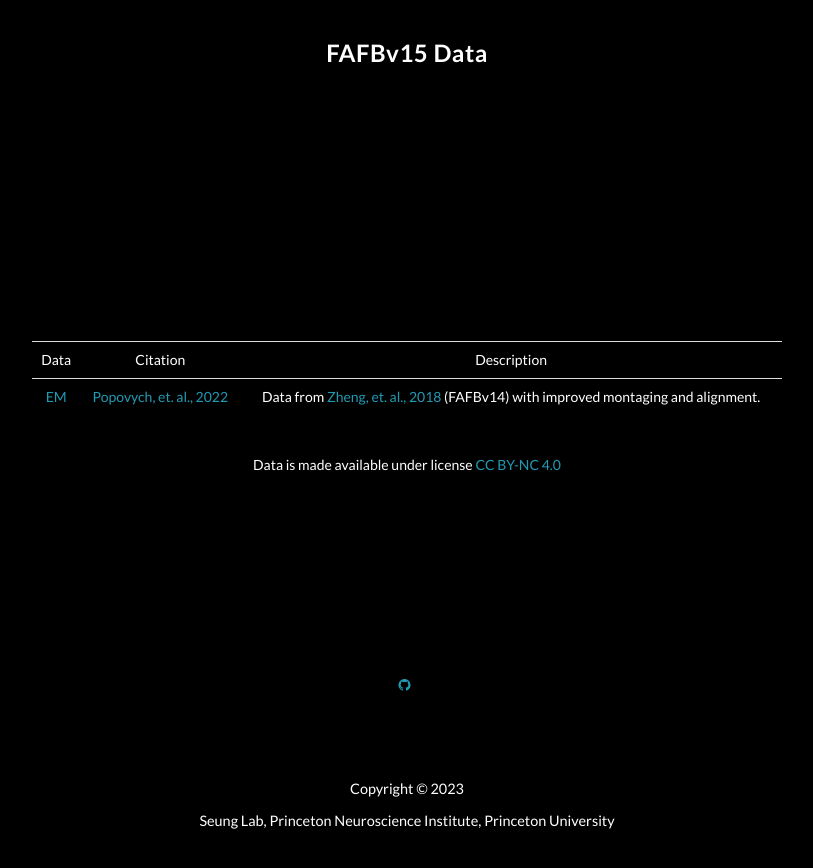
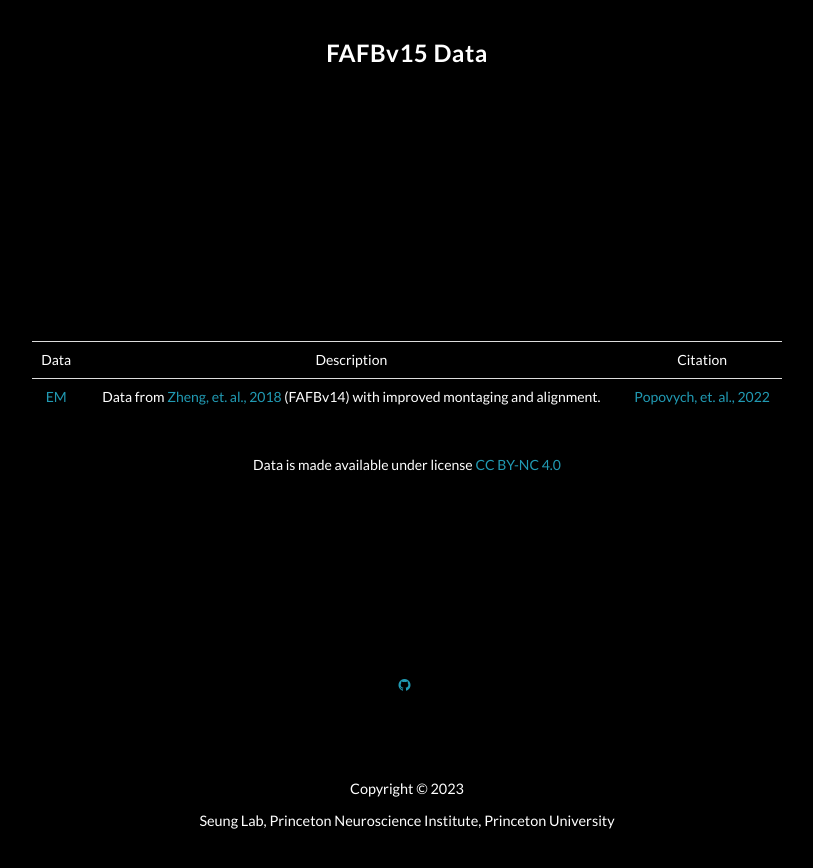
Before and after one commit to seung-lab/fafbv15, a Jekyll site: the page built from index.html, in a window 1280 px wide. Shown: the top 868 px of the page, without its empty margins (233-1046 px from the left). Built offline with Jekyll 4.4.1, drawn with Linux system fonts in a browser that asks for light colours.

Commit message:
update EM url

```diff
--- a/_includes/about.html
+++ b/_includes/about.html
@@ -5,12 +5,15 @@
 			<table class="table">
 			    <tr>
 				<td>Data</td>
+				<td>Description</td>
 				<td>Citation</td>
-				<td>Description</td>
 			    <tr>
-				<td><a href="https://spelunker.cave-explorer.org/#!%7B%22dimensions%22:%7B%22x%22:%5B4e-9%2C%22m%22%5D%2C%22y%22:%5B4e-9%2C%22m%22%5D%2C%22z%22:%5B4e-8%2C%22m%22%5D%7D%2C%22position%22:%5B133248.5%2C56000.5%2C3570.5%5D%2C%22crossSectionScale%22:128%2C%22projectionScale%22:262144%2C%22layers%22:%5B%7B%22type%22:%22image%22%2C%22source%22:%22precomputed://https://td.princeton.edu/sseung-test1/fafb-v15-alignment-temp/fine_final/z0_7063/v1/aligned/mip1%22%2C%22tab%22:%22source%22%2C%22name%22:%22fafbv15%22%7D%5D%2C%22selectedLayer%22:%7B%22layer%22:%22fafbv15%22%7D%2C%22layout%22:%22xy%22%7">EM</a></td>
+				    <td><a href="https://spelunker.cave-explorer.org/#!%7B%22dimensions%22:%7B%22x%22:%5B4e-9%2C%22m%22%5D%2C%22y%22:%5B4e-9%2C%22m%22%5D%2C%22z%22:%5B4e-8%2C%22m%22%5D%7D%2C%22position%22:%5B133248.5%2C56000.5%2C3570.5%5D%2C%22crossSectionScale%22:128%2C%22projectionScale%22:262144%2C%22layers%22:%5B%7B%22type%22:%22image%22%2C%22source%22:%22precomputed://https://td.princeton.edu/sseung-test1/fafb-v15-alignment-temp/fine_final/z0_7063/v1/aligned/mip1%22%2C%22tab%22:%22source%22%2C%22name%22:%22fafbv15%22%7D%5D%2C%22selectedLayer%22:%7B%22layer%22:%22fafbv15%22%7D%2C%22layout%22:%22xy%22%7D">
+						    EM
+					</a>
+				    </td>
+				<td>Data from <a href="https://doi.org/10.1016/j.cell.2018.06.019">Zheng, et. al., 2018</a> (FAFBv14) with improved montaging and alignment.</td>
 				<td><a href="https://doi.org/10.1101/2022.03.25.485816">Popovych, et. al., 2022</a></td>
-				<td>Data from <a href="https://doi.org/10.1016/j.cell.2018.06.019">Zheng, et. al., 2018</a> (FAFBv14) with improved montaging and alignment.</td>
 			    </tr>
 			</table>
 
```
